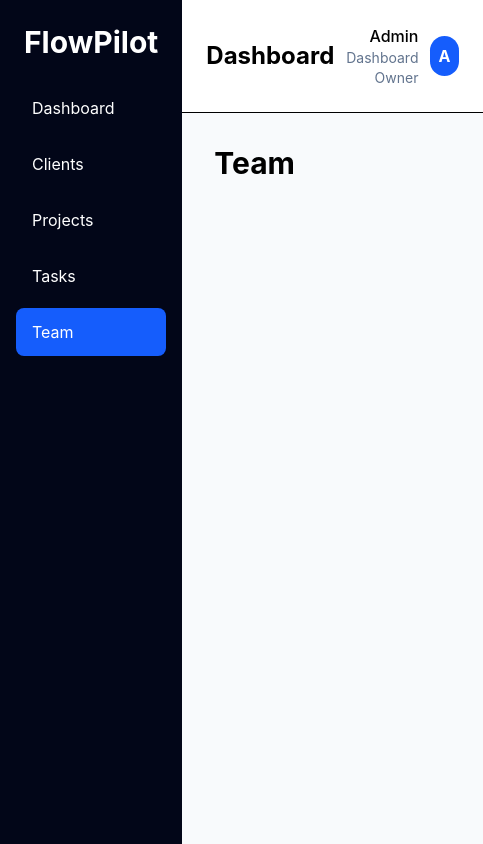
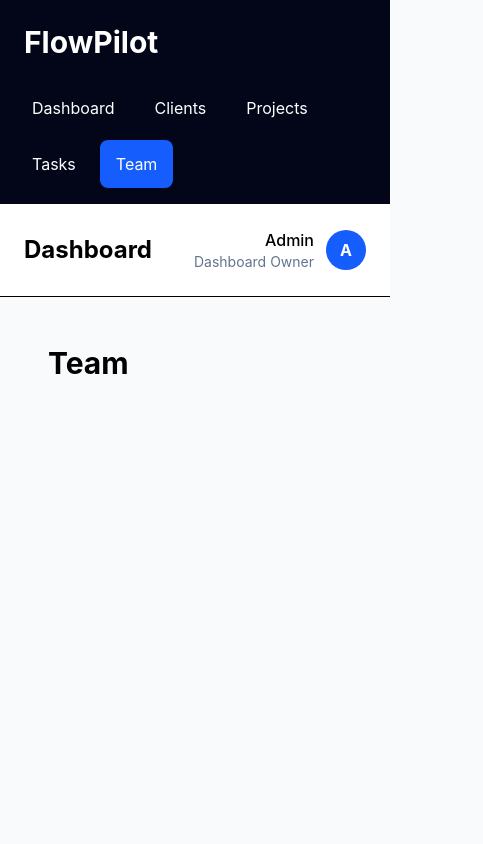
Before and after one commit to vick-tory1/techjobsagency, a React (Vite) app: page /team in a window 390 px wide. Shown: the whole page, 483 px wide, since content can reach past the window. Built offline with nearby package versions, Linux system fonts and the light colour scheme.

Commit message:
Responsive sidebar and layout

```diff
--- a/src/components/Sidebar.tsx
+++ b/src/components/Sidebar.tsx
@@ -6,7 +6,13 @@ const navItem =
 export default function Sidebar() {
   return (
     <aside
-      className="w-64 bg-slate-950 text-white min-h-screen"
+      className="
+        w-full
+        md:w-64
+        bg-slate-950
+        text-white
+        md:min-h-screen
+      "
       aria-label="Primary navigation"
     >
       <div className="p-6">
@@ -16,8 +22,17 @@ export default function Sidebar() {
       </div>
 
       <nav aria-label="Main menu">
-        <ul className="space-y-2 px-4">
-
+        <ul
+          className="
+            flex
+            flex-wrap
+            gap-2
+            px-4
+            pb-4
+            md:block
+            md:space-y-2
+          "
+        >
           <li>
             <NavLink
               to="/"
@@ -93,7 +108,6 @@ export default function Sidebar() {
               Team
             </NavLink>
           </li>
-
         </ul>
       </nav>
     </aside>
--- a/src/layouts/DashboardLayout.tsx
+++ b/src/layouts/DashboardLayout.tsx
@@ -5,14 +5,19 @@ type Props = {
   children: React.ReactNode;
 };
 
-export default function DashboardLayout({ children }: Props) {
+export default function DashboardLayout({
+  children,
+}: Props) {
   return (
-    <div style={{ display: "flex" }}>
+    <div className="min-h-screen md:flex">
       <Sidebar />
 
-      <div style={{ flex: 1 }}>
+      <div className="flex-1">
         <Navbar />
-        {children}
+
+        <main className="p-4 md:p-6 lg:p-8">
+          {children}
+        </main>
       </div>
     </div>
   );
```
